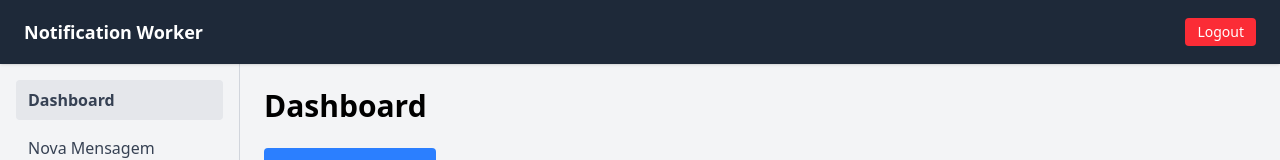
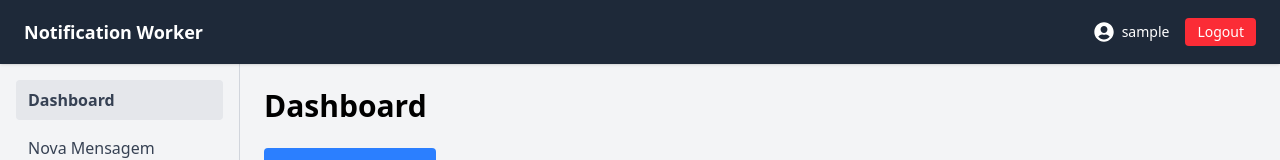
Before and after one commit to goodvandro/notification-worker-fe, a React (Vite) app: page /dashboard in a window 1280 px wide. Shown: the top 160 px of the page. Built offline with nearby package versions, Linux system fonts and the light colour scheme; no server answers; sample sign-in values are in the browser's storage.

Commit message:
refactor(auth): move jwt utils to separate file and extract header component
- Move token related functions from utils/token to utils/jwt
- Extract header logic from AuthLayout to new Header component
- Add react-icons dependency for header user icon

```diff
--- a/package.json
+++ b/package.json
@@ -18,6 +18,7 @@
     "react": "^19.1.0",
     "react-dom": "^19.1.0",
     "react-hot-toast": "^2.5.2",
+    "react-icons": "^5.5.0",
     "react-redux": "^9.2.0",
     "react-router-dom": "^6.30.1",
     "socket.io-client": "^4.8.1",
@@ -27,6 +28,7 @@
     "@eslint/js": "^9.25.0",
     "@types/react": "^19.1.2",
     "@types/react-dom": "^19.1.2",
+    "@types/react-icons": "^3.0.0",
     "@vitejs/plugin-react": "^4.4.1",
     "autoprefixer": "^10.4.21",
     "eslint": "^9.25.0",
@@ -36,5 +38,6 @@
     "typescript": "~5.8.3",
     "typescript-eslint": "^8.30.1",
     "vite": "^6.3.5"
-  }
+  },
+  "packageManager": "yarn@1.22.22+sha1.ac34549e6aa8e7ead463a7407e1c7390f61a6610"
 }
--- a/src/api/http.ts
+++ b/src/api/http.ts
@@ -1,6 +1,6 @@
 import axios from "axios";
 import { store } from "../store";
-import { isTokenExpired } from "../utils/token";
+import { isTokenExpired } from "../utils/jwt";
 import { removeToken, setToken } from "../store/auth.slice";
 import { refreshToken } from "./refreshToken";
 
--- /dev/null
+++ b/src/components/Header.tsx
@@ -0,0 +1,36 @@
+import { FaUserCircle } from "react-icons/fa";
+import { useSelector } from "react-redux";
+import { Link } from "react-router-dom";
+import { useAuth } from "../hooks/useAuth";
+import type { RootState } from "../store";
+import { decodeToken } from "../utils/jwt";
+
+export default function Header() {
+  const token = useSelector((state: RootState) => state.auth.token);
+
+  const payload = token ? decodeToken(token) : null;
+  const username = payload ? payload.username : null;
+
+  const { logout } = useAuth();
+
+  return (
+    <header className="fixed top-0 left-0 right-0 h-16 bg-gray-800 text-white px-6 flex justify-between items-center shadow z-10">
+      <h1 className="text-lg font-bold">
+        <Link to="/dashboard">Notification Worker</Link>
+      </h1>
+      <div className="flex items-center gap-4">
+        <div className="flex items-center gap-2">
+          <FaUserCircle size={20} />
+          <span className="text-sm font-medium">{username}</span>
+        </div>
+
+        <button
+          onClick={logout}
+          className="bg-red-500 hover:bg-red-600 text-sm px-3 py-1 rounded"
+        >
+          Logout
+        </button>
+      </div>
+    </header>
+  );
+}
--- a/src/layouts/AuthLayout.tsx
+++ b/src/layouts/AuthLayout.tsx
@@ -1,13 +1,12 @@
+import clsx from "clsx";
 import { Link, useLocation } from "react-router-dom";
-import { useAuth } from "../hooks/useAuth";
-import clsx from "clsx";
+import Header from "../components/Header";
 
 export default function AuthLayout({
   children,
 }: {
   children: React.ReactNode;
 }) {
-  const { logout } = useAuth();
   const location = useLocation();
 
   const navItems = [
@@ -18,17 +17,7 @@ export default function AuthLayout({
   return (
     <div className="min-h-screen">
       {/* Cabeçalho fixo no topo */}
-      <header className="fixed top-0 left-0 right-0 h-16 bg-gray-800 text-white px-6 flex justify-between items-center shadow z-10">
-        <h1 className="text-lg font-bold">
-          <Link to="/dashboard">Notification Worker</Link>
-        </h1>
-        <button
-          onClick={logout}
-          className="bg-red-500 hover:bg-red-600 text-sm px-3 py-1 rounded"
-        >
-          Logout
-        </button>
-      </header>
+      <Header />
 
       {/* Sidebar fixa à esquerda */}
       <aside className="fixed top-16 left-0 w-60 h-[calc(100vh-4rem)] bg-gray-100 border-r border-gray-300 p-4 overflow-y-auto">
--- a/src/utils/token.ts
+++ b/src/utils/jwt.ts
@@ -1,7 +1,9 @@
 import { jwtDecode } from "jwt-decode";
 
-interface JwtPayload {
+export interface JwtPayload {
   exp: number;
+  id: string;
+  username: string;
 }
 
 export function isTokenExpired(token: string): boolean {
@@ -15,3 +17,7 @@ export function isTokenExpired(token: string): boolean {
     return true; // invalid or expired token
   }
 }
+
+export function decodeToken(token: string): JwtPayload {
+  return jwtDecode<JwtPayload>(token);
+}
```
Also changed, not shown: 1 other file (tests, documents, lock files or other folders).
